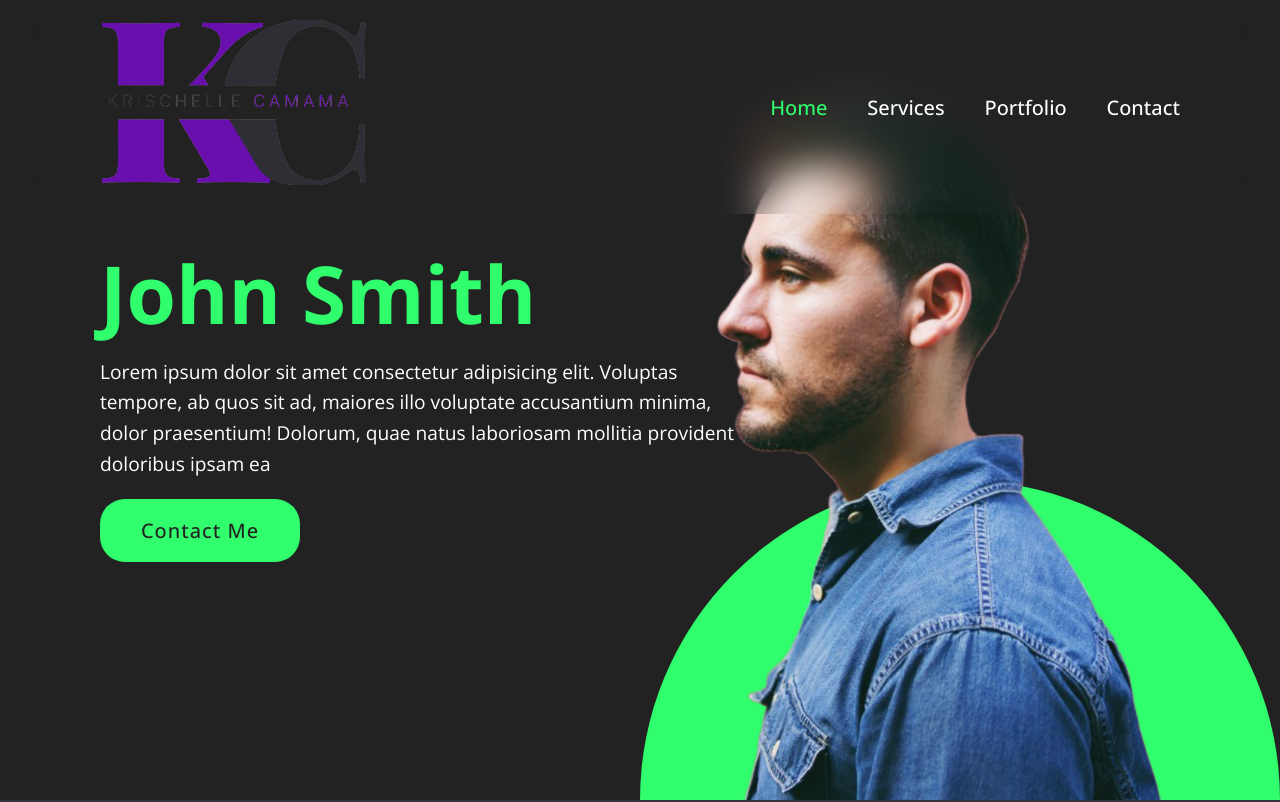
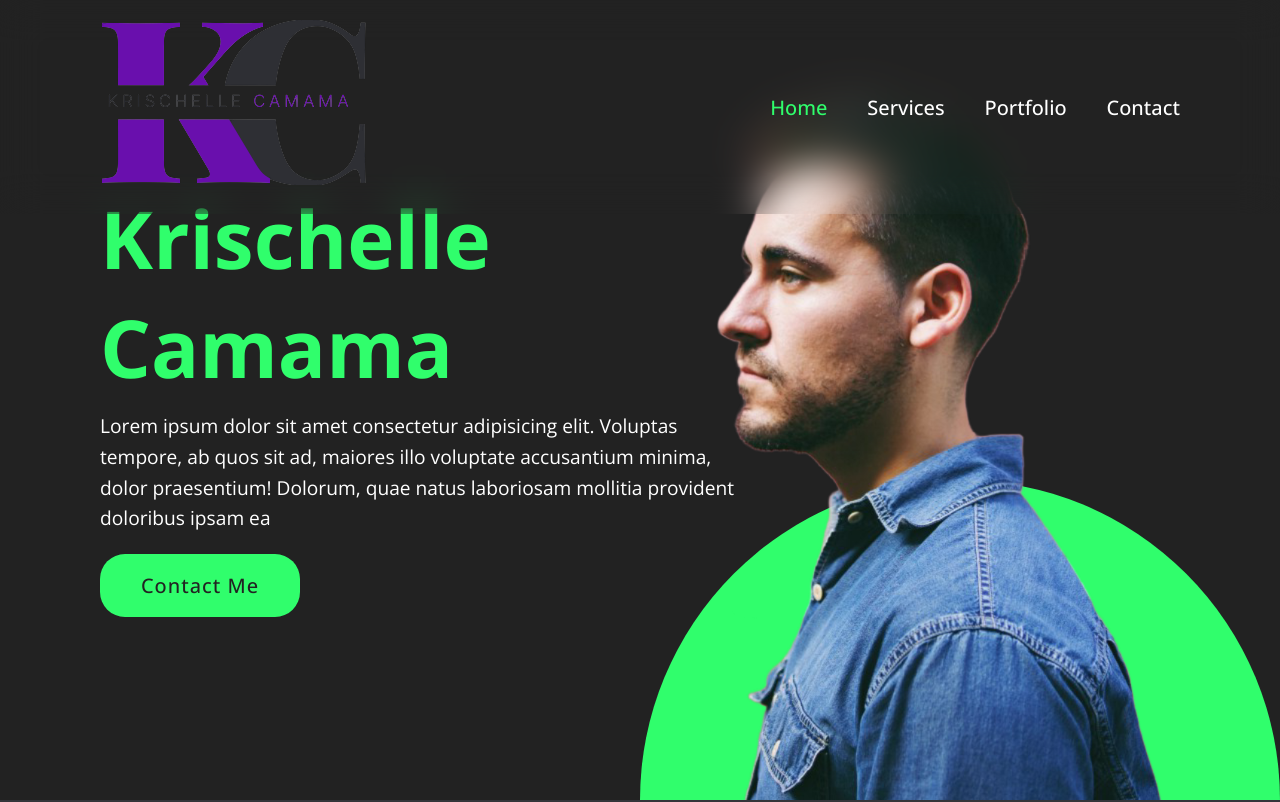
Before and after one commit to yukinimon/My_Portfolio, a plain HTML site: page index.html in a window 1280 px wide. Shown: the top 802 px of the page. Drawn offline with nearby package versions, Linux system fonts and the light colour scheme.

Commit message:
updated the hero section
changed the headline in to my name

```diff
--- a/index.html
+++ b/index.html
@@ -41,7 +41,7 @@
     </header>
     <section id="home">
       <div class="content">
-        <h2>John Smith</h2>
+        <h2>Krischelle Camama</h2>
         <p>
           Lorem ipsum dolor sit amet consectetur adipisicing elit. Voluptas
           tempore, ab quos sit ad, maiores illo voluptate accusantium minima,
```
